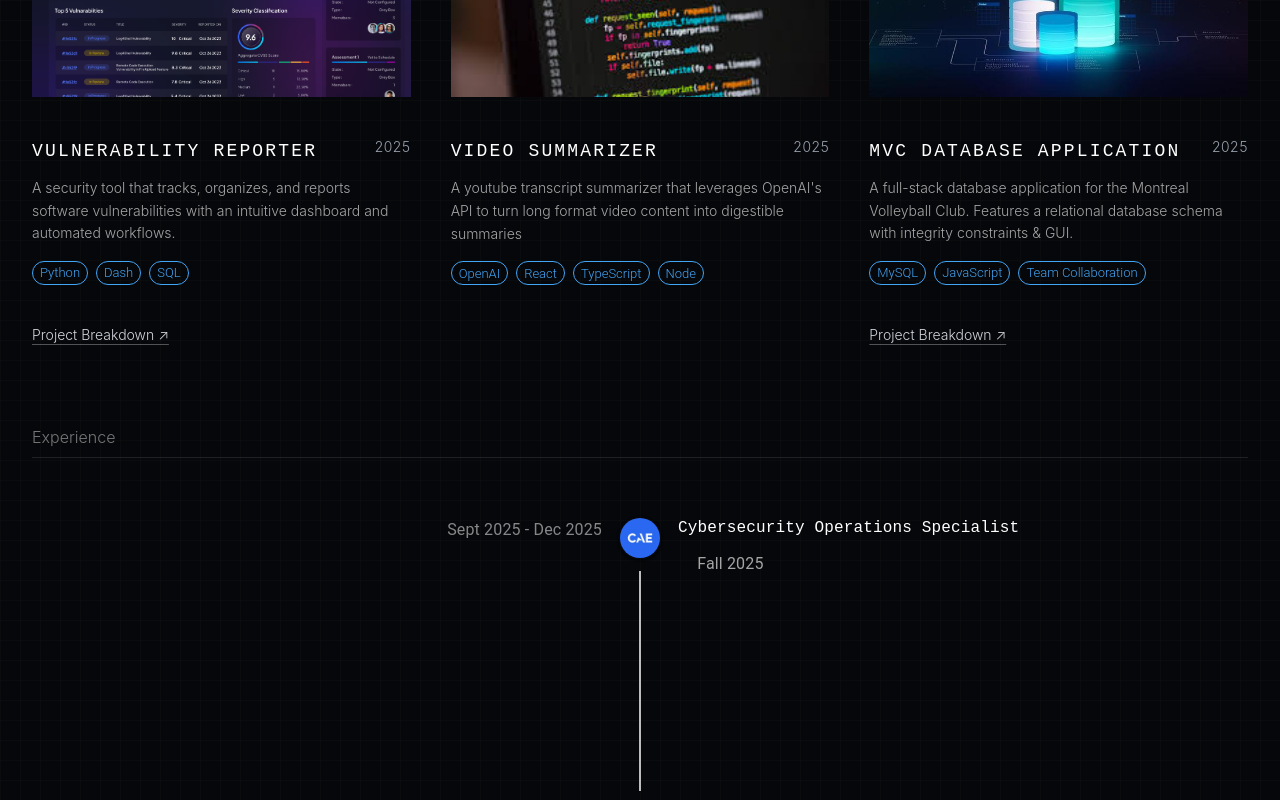
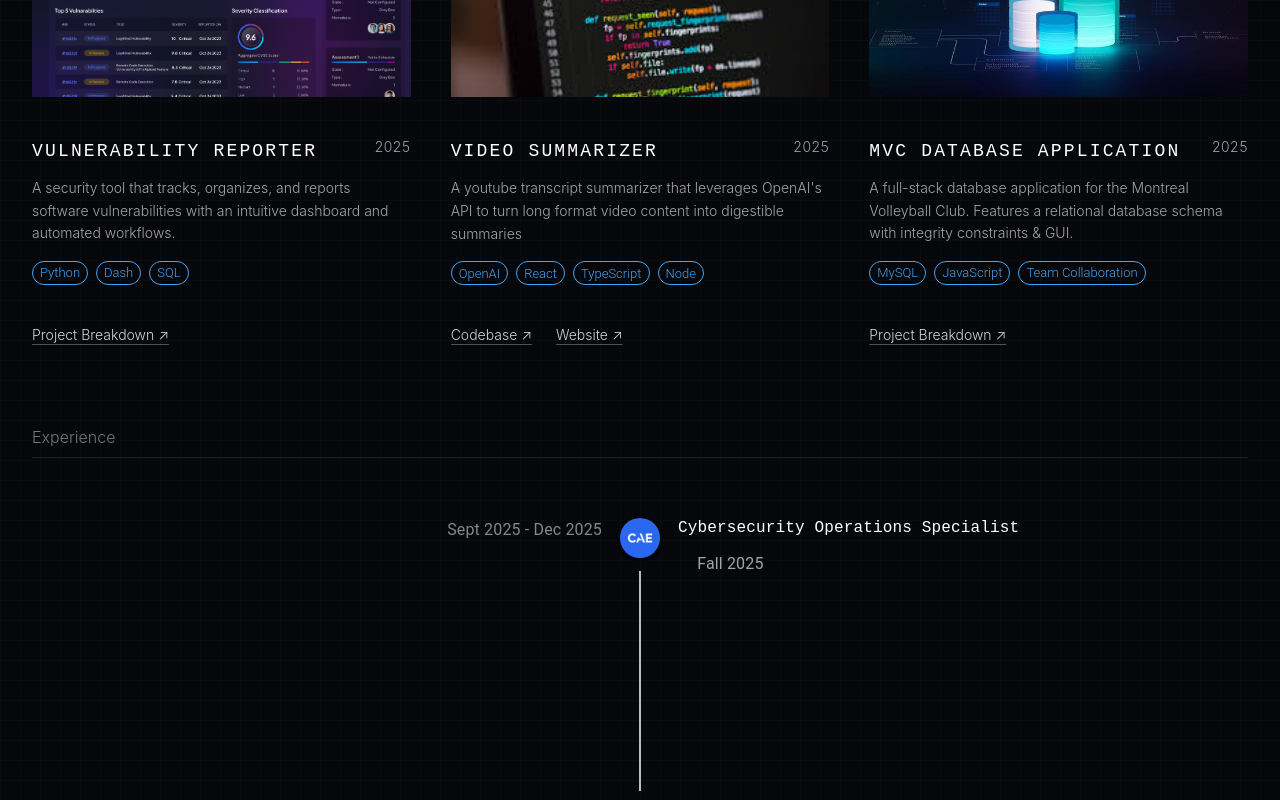
Before and after one commit to michaelpalermo7/my-portfolio, a React (Vite) app: page / in a window 1280 px wide. Shown: the part 640-1440 px from the top of the page. Built offline with nearby package versions, Linux system fonts and the light colour scheme; the HTML template or start-up script is replaced by a standard one.

Commit message:
spacing issue fixed on project cards

```diff
--- a/src/components/Projects.tsx
+++ b/src/components/Projects.tsx
@@ -70,7 +70,6 @@ const ProjectsSection: React.FC = () => {
         <div className="mt-2 border-b border-white/10" />
       </div>
 
-      {/* Cards */}
       <div className="max-w-full mt-8 grid grid-cols-1 md:grid-cols-2 lg:grid-cols-3 gap-10 items-stretch group/cards">
         {PROJECTS.map((p) => (
           <article
@@ -90,7 +89,6 @@ const ProjectsSection: React.FC = () => {
               />
             </div>
 
-            {/* Content */}
             <div className="mt-10 flex-1 flex flex-col">
               <div className="flex items-start justify-between gap-4">
                 <h3 className="text-white tracking-[0.12em] text-lg font-semibold">
@@ -105,7 +103,6 @@ const ProjectsSection: React.FC = () => {
                 {p.blurb}
               </p>
 
-              {/* Tags */}
               {p.tags && (
                 <Stack direction="row" spacing={1} className="mt-4 flex-wrap">
                   {p.tags.map((tag) => (
@@ -124,15 +121,30 @@ const ProjectsSection: React.FC = () => {
                 </Stack>
               )}
 
-              {p.cta && (
+              <div className="mt-auto pt-10 flex gap-6 flex-wrap">
+                {p.ctas
+                  ? p.ctas.map((btn) => (
+                      <a
+                        key={btn.href}
+                        href={btn.href}
+                        rel="noopener noreferrer"
+                        target="_blank"
+                        className="text-sm text-gray-300 underline underline-offset-4 decoration-white/30 hover:text-white hover:decoration-white"
+                      >
+                        {btn.label}
+                      </a>
+                    ))
+                  : p.cta && (
                       <a
                         href={p.cta.href}
                         rel="noopener noreferrer"
-                  className="mt-auto pt-10 text-sm text-gray-300 underline underline-offset-4 decoration-white/30 hover:text-white hover:decoration-white"
+                        target="_blank"
+                        className="text-sm text-gray-300 underline underline-offset-4 decoration-white/30 hover:text-white hover:decoration-white"
                       >
                         {p.cta.label}
                       </a>
                     )}
+              </div>
             </div>
           </article>
         ))}
```
Lines whose indentation alone changed are shown as unchanged.
